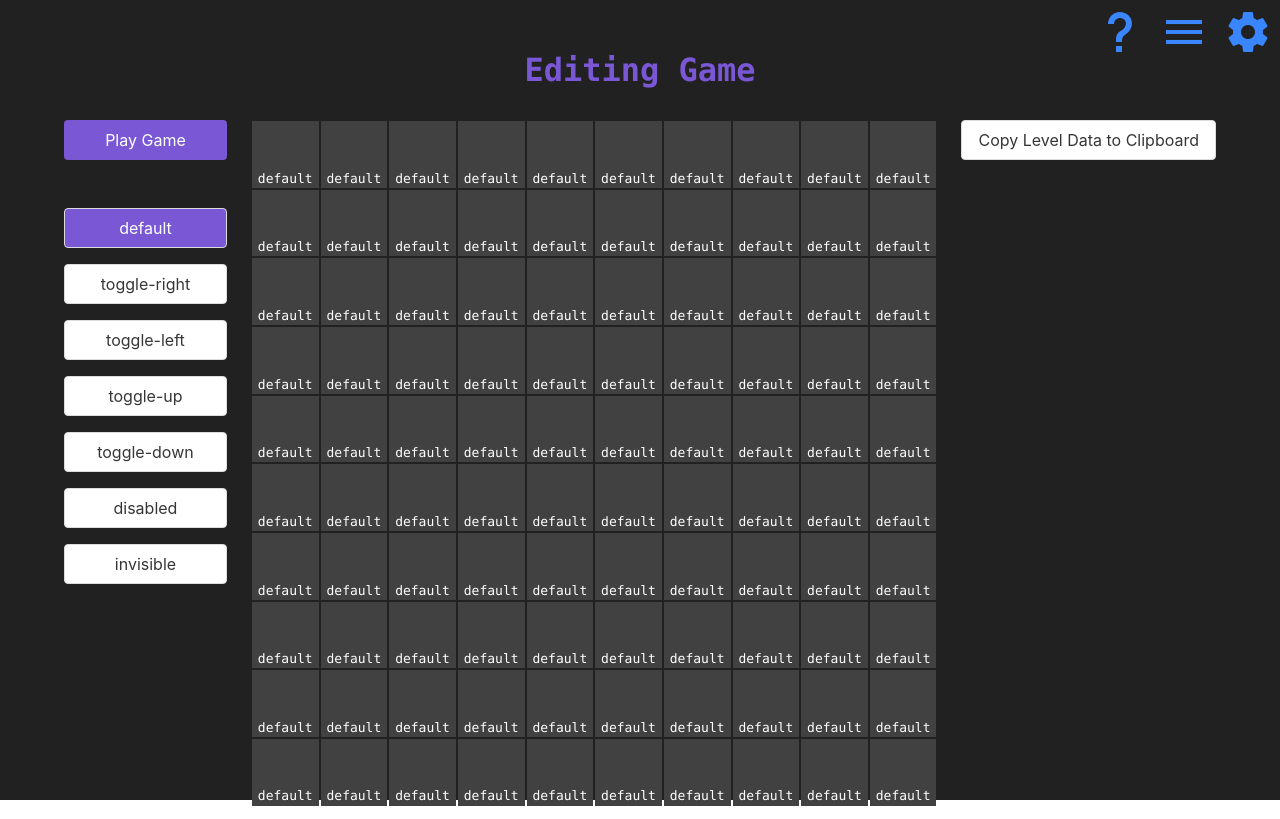
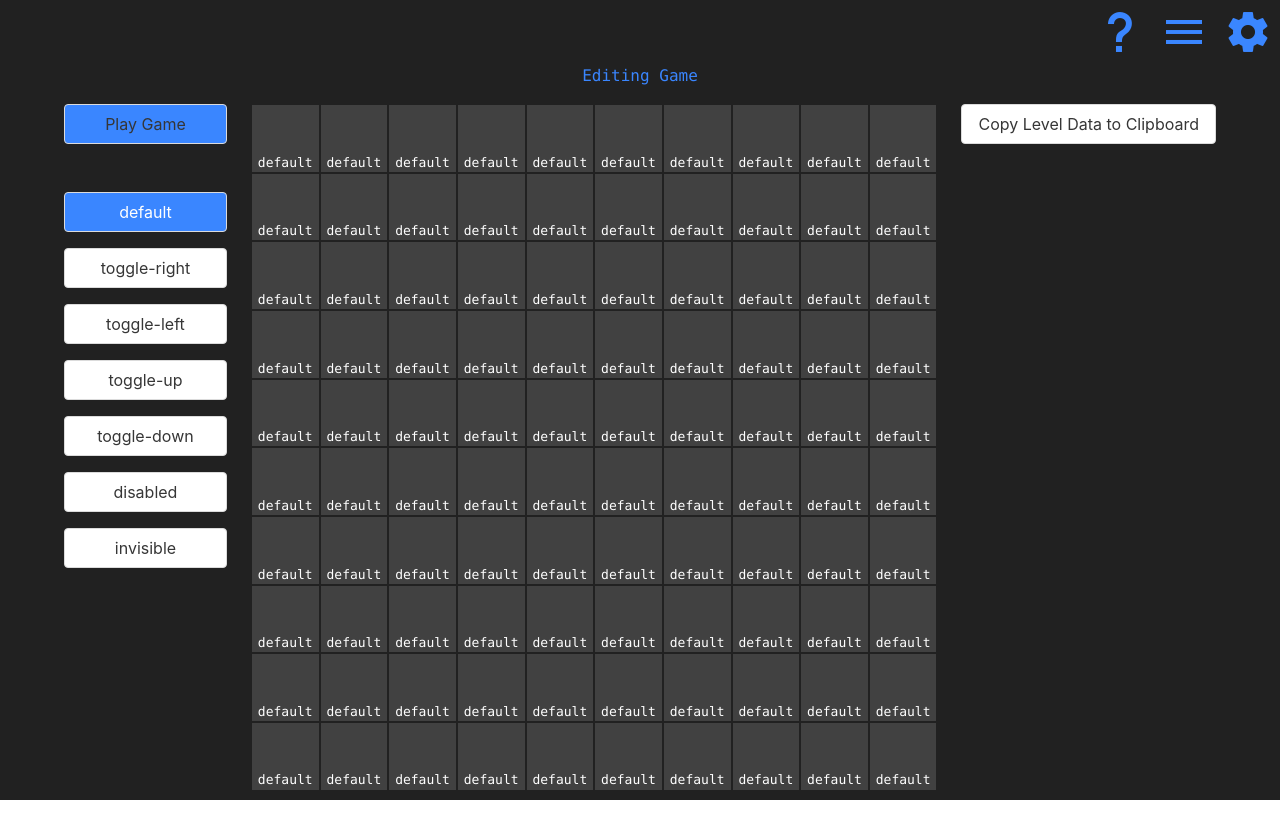
Before and after one commit to lundregan/electron-game, a Vue app: page /#/editor in a window 1280 px wide. Built offline with nearby package versions, Linux system fonts and the light colour scheme; what vue-clipboard2 would draw is missing.

Commit message:
all views actually use active color

```diff
--- a/src/views/Editor.vue
+++ b/src/views/Editor.vue
@@ -1,22 +1,23 @@
 <template>
 <section class="editor container">
-    <p class='title' style='color: white;'>Editing Game</p>
+    <p :style='`color: ${activeColor};`'>Editing Game</p>
 
 
 
     <div class="columns">
         <div class="column">
-            <b-button class='is-primary mb-6' @click='playing = !playing' style='min-width: 100%'>
+            <b-button class='mb-6' @click='playing = !playing' style='min-width: 100%' :style='`background: ${activeColor};`'>
                 <p v-if='playing'>Edit Game</p>
                 <p v-else>Play Game</p>
             </b-button>
             <b-button
-                v-for='tileType in testTypes'
+                v-for='tileType in tileTypes'
                 :key='tileType.id'
                 class='px-4 mb-4'
                 :class='{"button-active" : selectedTileType == tileType}'
                 style='min-width: 100%'
                 @click='selectedTileType = tileType'
+                :style="cssVars"
             >
                 {{tileType}}
             </b-button>
@@ -46,23 +47,20 @@ export default {
     TileGrid
   },
   computed: {
-    ...mapGetters({
-      testTypes: 'tileTypes'
-    })
+    ...mapGetters([
+      'tileTypes',
+      'activeColor'
+    ]),
+    cssVars() {
+      return {
+        '--color': this.activeColor
+      }
+    }
   },
   data () {
     return {
         playing: false,
         selectedTileType: 'default',
-        tileTypes: [
-            'default',
-            'toggle-up',
-            'toggle-down',
-            'toggle-right',
-            'toggle-left',
-            'disabled',
-            'invisible'
-        ],
         levelData: 'hello everybody!'
     }
   },
@@ -88,6 +86,6 @@ export default {
 <style lang="scss" scoped>
 .button-active {
     color: white;
-    background: #7957d5;
+    background: var(--color)
 }
 </style>
--- a/src/views/Game.vue
+++ b/src/views/Game.vue
@@ -1,6 +1,6 @@
 <template>
   <section class="game container">
-    <p class="title" style='color: white;'>Playing Game</p>
+    <p :style='`background: ${activeColor};`'>Playing Game</p>
     <div class="columns">
         <div class="column">
           <div>
--- a/src/views/Help.vue
+++ b/src/views/Help.vue
@@ -1,6 +1,6 @@
 <template>
   <div class="help">
-        <p class='title'>HELP</p>
+        <p :style='`color: ${activeColor};`'>HELP</p>
 
         <div class="columns">
             <div class="column"></div>
@@ -19,8 +19,8 @@
                         </div>
                         <div class="media-content">
                         <div v-if='tileType.unlocked' class="content">
-                            <p class='subtitle' style='color: #7957d5;'>{{tileType.name}}</p>
-                            <p>{{tileType.description}}</p>
+                            <p class='subtitle' :style='`color: ${activeColor};`'>{{tileType.name}}</p>
+                            <p :style='`color: ${activeColor};`'>{{tileType.description}}</p>
                         </div>
                         <div v-else style='width: 100%;'>
                             <b-skeleton width='100px'></b-skeleton>
@@ -36,7 +36,13 @@
 </template>
 
 <script>
+import { mapGetters} from 'vuex'
 export default {
+computed: {
+    ...mapGetters([
+        'activeColor'
+    ])
+},
 data () {
     return{
         tileTypes: [
--- a/src/views/Levels.vue
+++ b/src/views/Levels.vue
@@ -1,12 +1,13 @@
 <template>
   <div class="levels">
-    <p class='title' style='color: white;'>Levels</p>
+    <p :style='`color: ${activeColor};`'>Levels</p>
 
     <b-button
         v-for='level in gameLevels'
         :key='level.id'
         class='is-primary mx-1 px-5'
         @click='loadLevel(level)'
+        :style='`background: ${activeColor};`'
     >
         {{level.name}}
     </b-button>
@@ -14,9 +15,15 @@
 </template>
 
 <script>
+import { mapGetters } from 'vuex'
 import levels from '../levels/levels'
 
 export default {
+    computed: {
+        ...mapGetters([
+            'activeColor'
+        ])
+    },
     mounted () {
         console.log(levels.name)
     },
```
